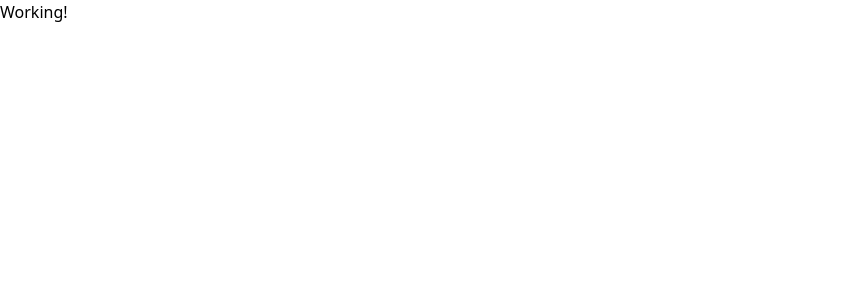
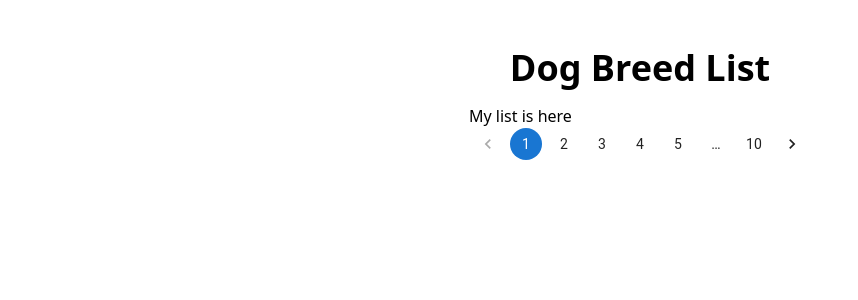
Before and after one commit to keatonconrad/dog-breed-list, a React (Vite) app: page / in a window 1280 px wide. Shown: the top 300 px of the page, without its empty margins (0-858 px from the left). Built offline with nearby package versions, Linux system fonts and the light colour scheme; no server answers.

Commit message:
Sets up packages and formatter

```diff
--- a/package.json
+++ b/package.json
@@ -10,6 +10,10 @@
     "preview": "vite preview"
   },
   "dependencies": {
+    "@emotion/react": "^11.13.3",
+    "@emotion/styled": "^11.13.0",
+    "@mui/material": "^6.1.3",
+    "@tanstack/react-query": "^5.59.13",
     "react": "^18.3.1",
     "react-dom": "^18.3.1"
   },
--- a/src/App.tsx
+++ b/src/App.tsx
@@ -1,8 +1,15 @@
+import { QueryClient, QueryClientProvider } from '@tanstack/react-query'
+import { BreedList } from './BreedList'
+
 const App = () => {
+  const queryClient = new QueryClient()
   return (
-      <div>
-        Working!
+    <QueryClientProvider client={queryClient}>
+      <div className="flex flex-col space-y-4 items-center h-screen p-12">
+        <h1 className="text-4xl font-bold">Dog Breed List</h1>
+        <BreedList />
       </div>
+    </QueryClientProvider>
   )
 }
 
--- /dev/null
+++ b/src/BreedList.tsx
@@ -0,0 +1,22 @@
+import Pagination from '@mui/material/Pagination';
+import { useQuery } from '@tanstack/react-query';
+
+
+export const BreedList = () => {
+    const query = useQuery({
+        queryKey: ['breeds'],
+        queryFn: async () => {
+            const response = await fetch('https://dog.ceo/api/breeds/list/all')
+            const data = await response.json()
+            return data.message
+        },
+        retry: true,
+    })
+
+    return (
+        <div className="">
+            My list is here
+            <Pagination count={10} color="primary" onChange={(e, page) => console.log(page)} />
+        </div>
+    )
+}
```
Also changed, not shown: 2 other files (tests, documents, lock files or other folders).
